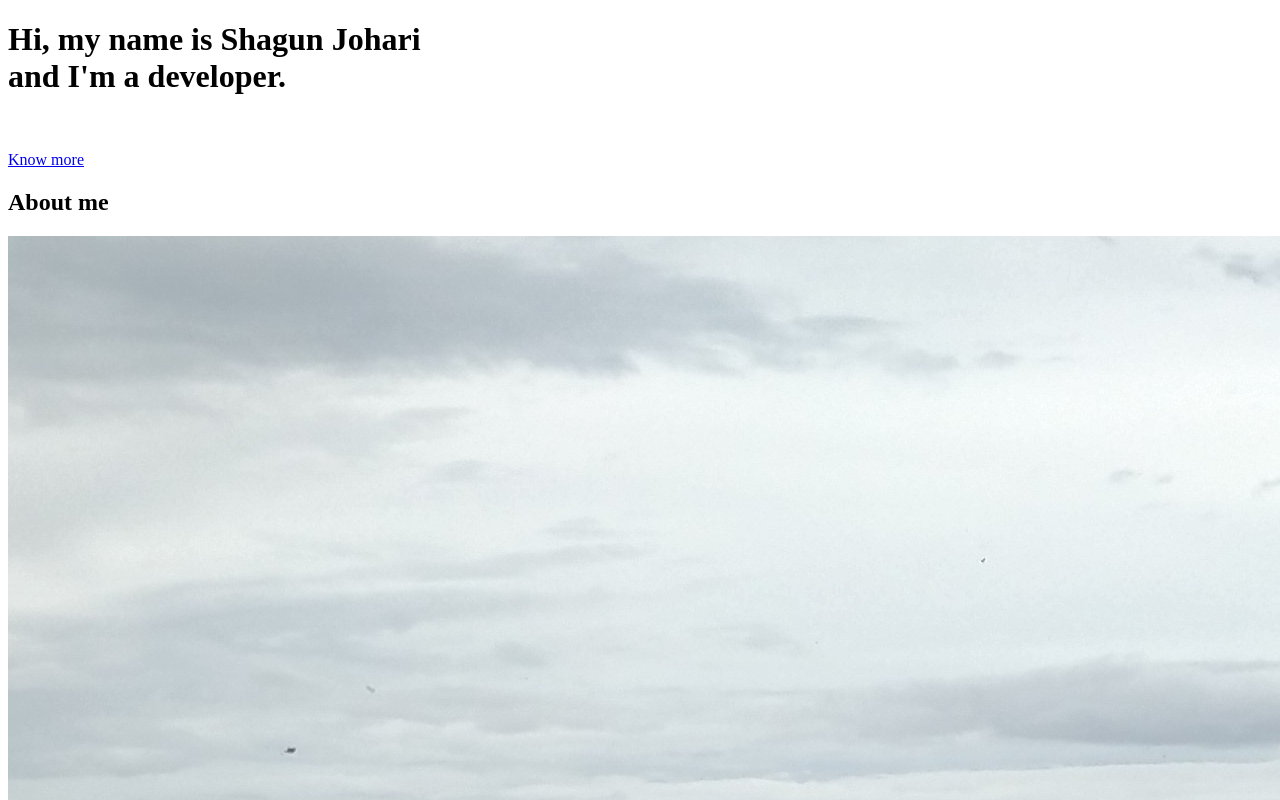
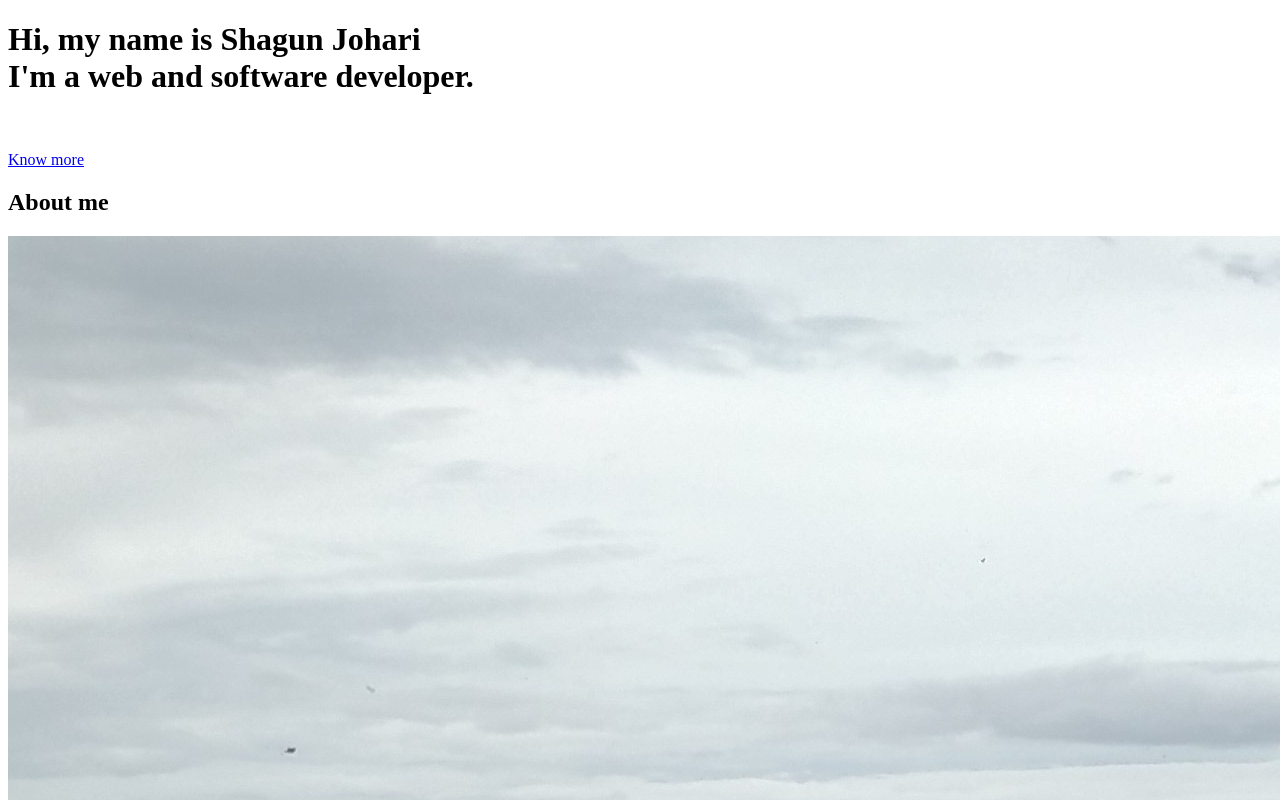
Before and after one commit to shagunj15/My-Portfolio, a website: page src/template.html in a window 1280 px wide. Shown: the top 800 px of the page. Drawn offline with nearby package versions, Linux system fonts and the light colour scheme.

Commit message:
Changed the first sentence again

```diff
--- a/src/template.html
+++ b/src/template.html
@@ -48,7 +48,7 @@
         <h1 class="hero-title" class="load-hidden">
           Hi, my name is <span class="text-color-main">Shagun Johari</span>
           <br />
-          and I'm a developer.
+          I'm a web and software developer.
         </h1>
         <br>
         <p class="hero-cta" class="load-hidden">
```
